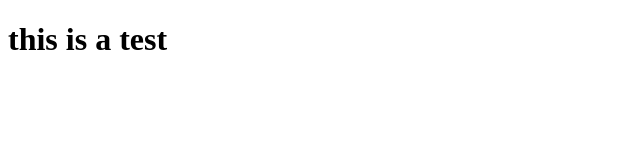
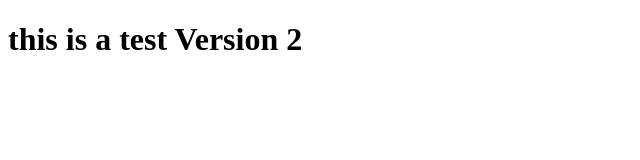
Before and after one commit to Monkey56/Monkey56.github.io, a plain HTML site: page index.html in a window 1280 px wide. Shown: the whole page, without its empty margins (0-640 px from the left). Drawn offline with Linux system fonts and the light colour scheme.

Commit message:
Version2

```diff
--- a/index.html
+++ b/index.html
@@ -5,6 +5,6 @@
     <title>Chris Test Site 1</title>
   </head>
   <body>
-    <h1>this is a test</h1>
+    <h1>this is a test Version 2</h1>
   </body>
 </html>
```
